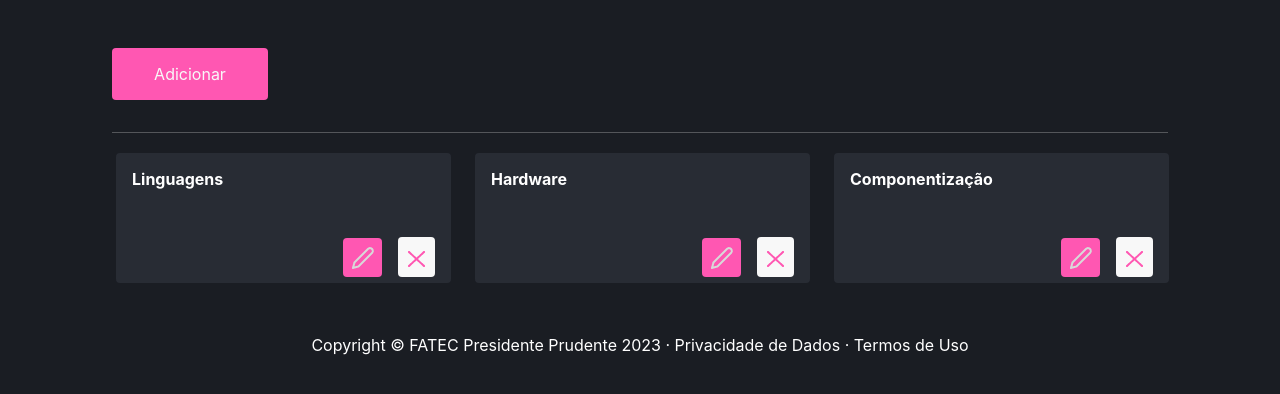
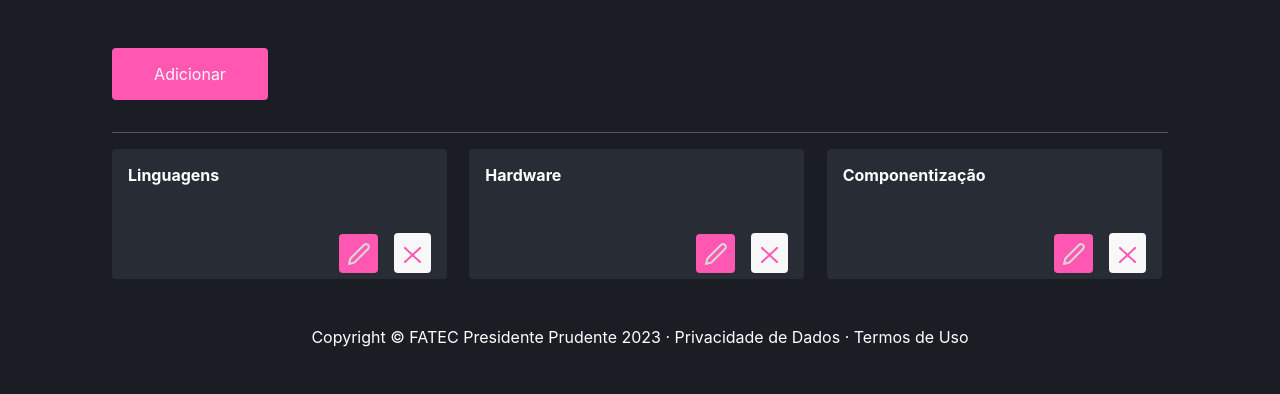
Before and after one commit to felipegarcao/projeto_php, a PHP site: page /category in a window 1280 px wide. Shown: the part 80-474 px from the top of the page. Run offline with PHP 8.4, Linux system fonts and the light colour scheme; the visitor is signed in with stand-in values (Sample User, id 1); data comes from the database, SQL or seed files in the repository.

Commit message:
fix telas de categorias

```diff
--- a/App/Views/category/index.php
+++ b/App/Views/category/index.php
@@ -18,9 +18,9 @@
             <?php if (!count($viewVar['listCategory'])) { ?>
                 <div class="alert alert-info" role="alert">Nenhum fornecedor encontrado</div>
             <?php } else { ?>
+                <div class="containerCategory">
                 <?php foreach ($viewVar['listCategory'] as $category) { ?>
-                <div class="containerCategory">
-                    <div class="col-md-3 m-1 card-category">
+                    <div class="card-category">
                         <strong><?= $category->getName() ?></strong>
                         <div class="d-flex justify-content-end gap-3 align-items-end mt-5">
                             <a href="http://<?= APP_HOST ?>/category/edicao/<?= $category->getIdCategory() ?>" class="editar">
```
